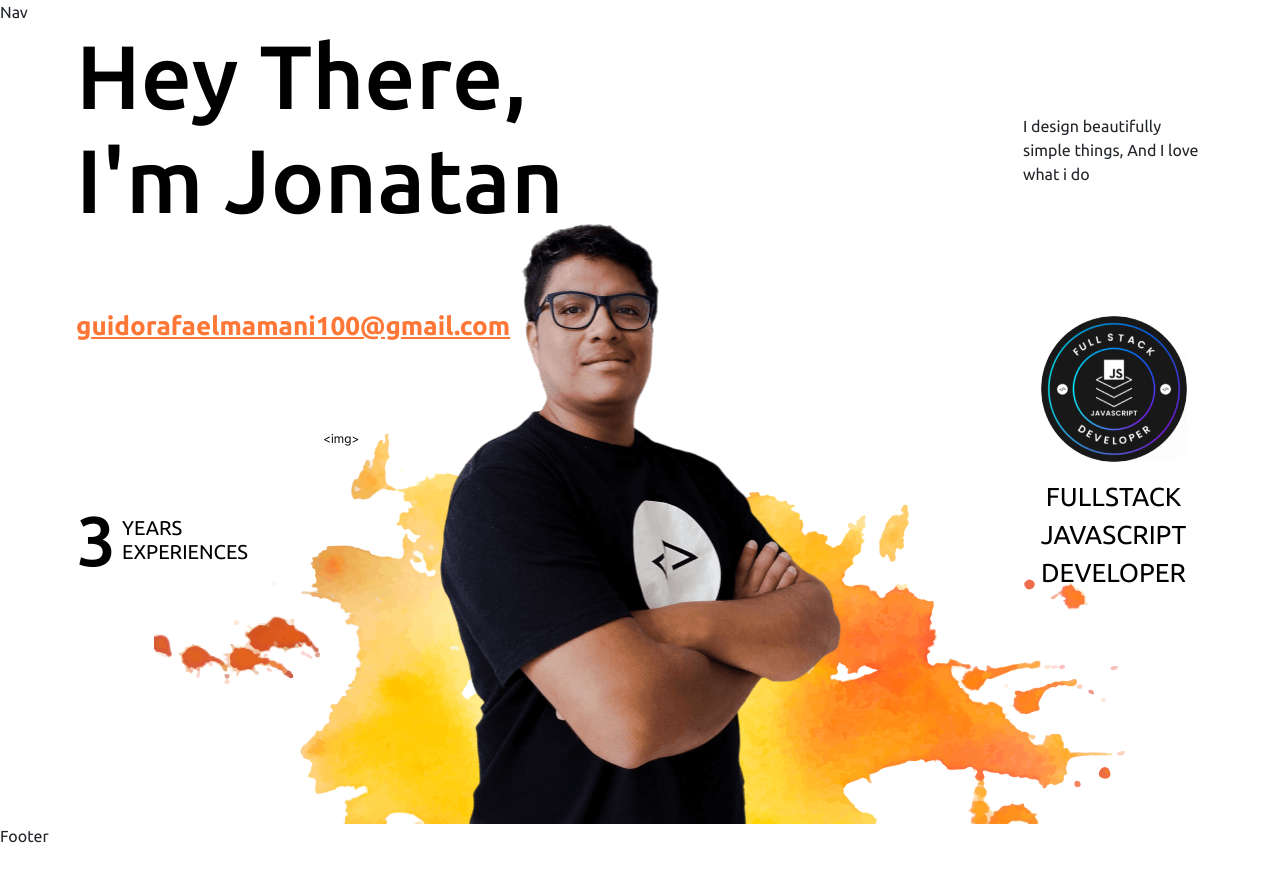
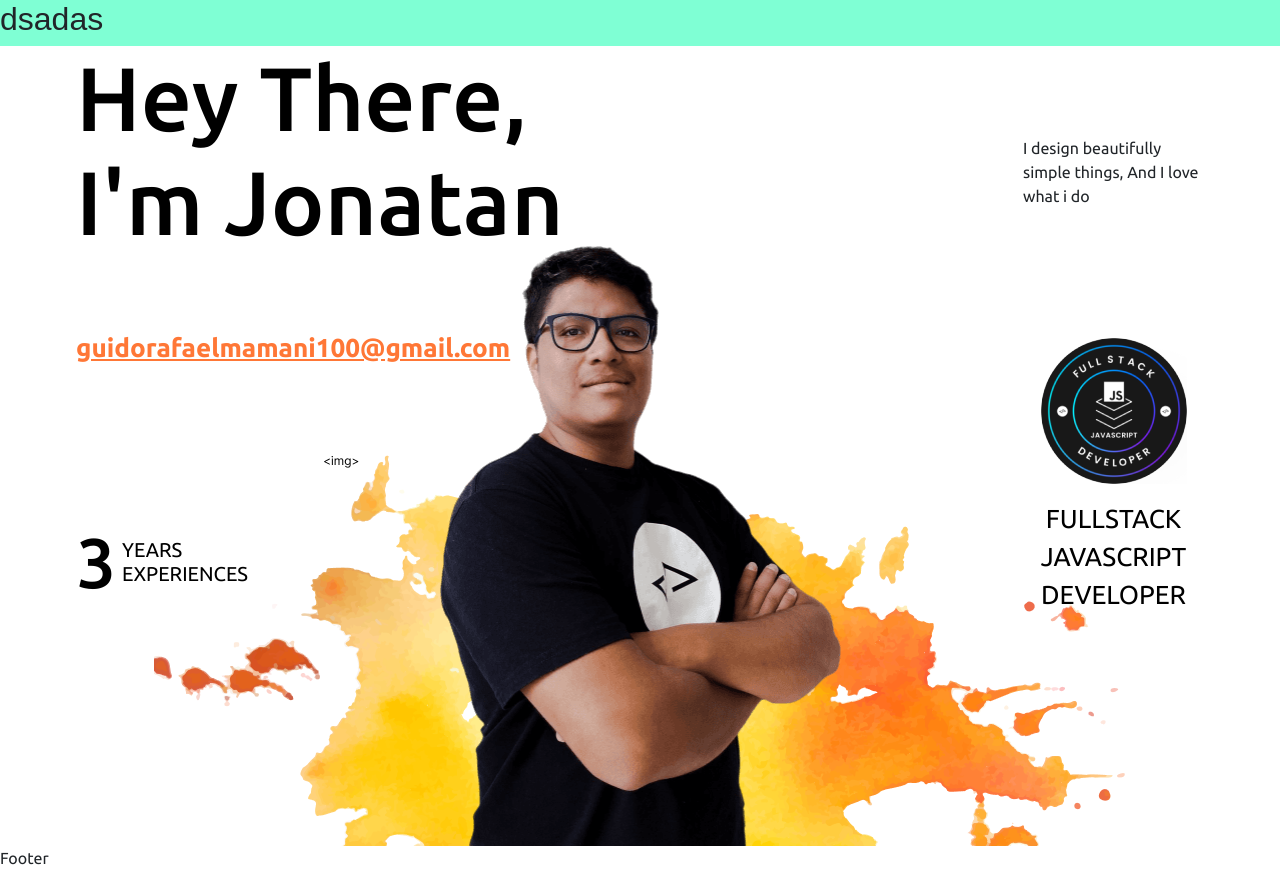
Before and after one commit to GuidoRM/landing-portfolio, a Next.js app: page / in a window 1280 px wide. Before the commit the page ends 848 px from the top, so only its background shows below. Built offline with nearby package versions, Linux system fonts and the light colour scheme.

Commit message:
first commit

```diff
--- a/components/Nav.jsx
+++ b/components/Nav.jsx
@@ -2,7 +2,9 @@ import React from 'react';
 
 const Nav = () => {
   return (
-    <div>Nav</div>
+    <header className='nav'>
+      <h2>dsadas</h2>
+    </header>
   )
 }
 
--- a/styles/app.scss
+++ b/styles/app.scss
@@ -3,12 +3,11 @@
 @import './abstract/base';
 @import './abstract/mixins';
 
-//components
-
 // Utilities
 @import './abstract/utilities';
 
-
+//components
+@import './components/nav';
 
 // Pages
 @import './pages/home/hero';
--- /dev/null
+++ b/styles/components/_nav.scss
@@ -0,0 +1,3 @@
+.nav {
+    background-color: aquamarine;
+}
```
